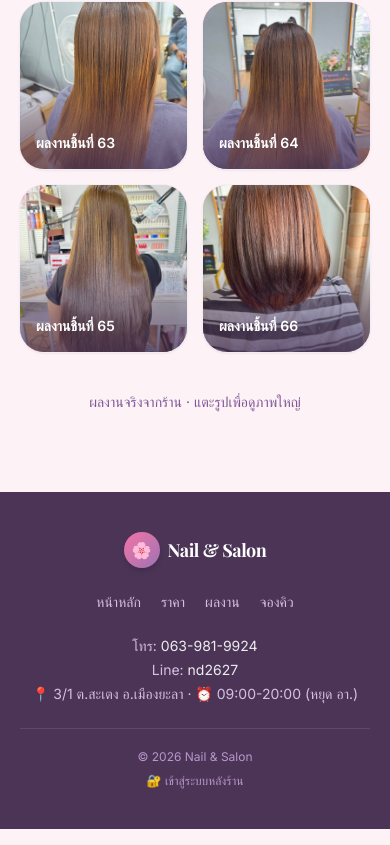
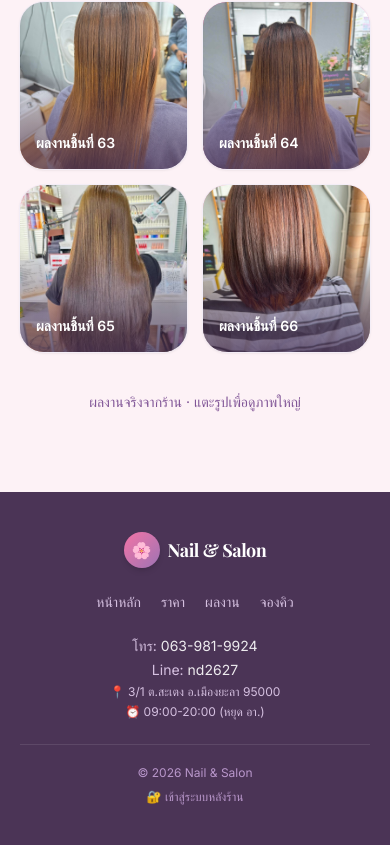
Before and after one commit to peemalanong945-cloud/nail-salonyala, a React (Vite) app: page /works in a window 390 px wide. Shown: the part 5991-6836 px from the top of the page. Built offline with nearby package versions, Linux system fonts and the light colour scheme.

Commit message:
Tidy mobile layout: split footer address, shorten booking step label

```diff
--- a/src/components/Booking.jsx
+++ b/src/components/Booking.jsx
@@ -310,7 +310,7 @@ export default function Booking() {
                   </span>
                 </div>
                 <div className="flex items-center gap-1.5">
-                  {["เลือกบริการ", "เลือกวัน-เวลา", "ข้อมูลติดต่อ"].map((label, i) => {
+                  {["เลือกบริการ", "เลือกวันเวลา", "ข้อมูลติดต่อ"].map((label, i) => {
                     const done =
                       (i === 0 && Boolean(form.service)) ||
                       (i === 1 && Boolean(form.time)) ||
--- a/src/components/Footer.jsx
+++ b/src/components/Footer.jsx
@@ -62,7 +62,8 @@ export default function Footer() {
                 {c.label}: <span className="text-white/90">{c.value}</span>
               </a>
             ))}
-            <p>📍 3/1 ต.สะเตง อ.เมืองยะลา · ⏰ 09:00-20:00 (หยุด อา.)</p>
+            <p className="text-xs">📍 3/1 ต.สะเตง อ.เมืองยะลา 95000</p>
+            <p className="text-xs">⏰ 09:00-20:00 (หยุด อา.)</p>
           </div>
         </div>
 
```
